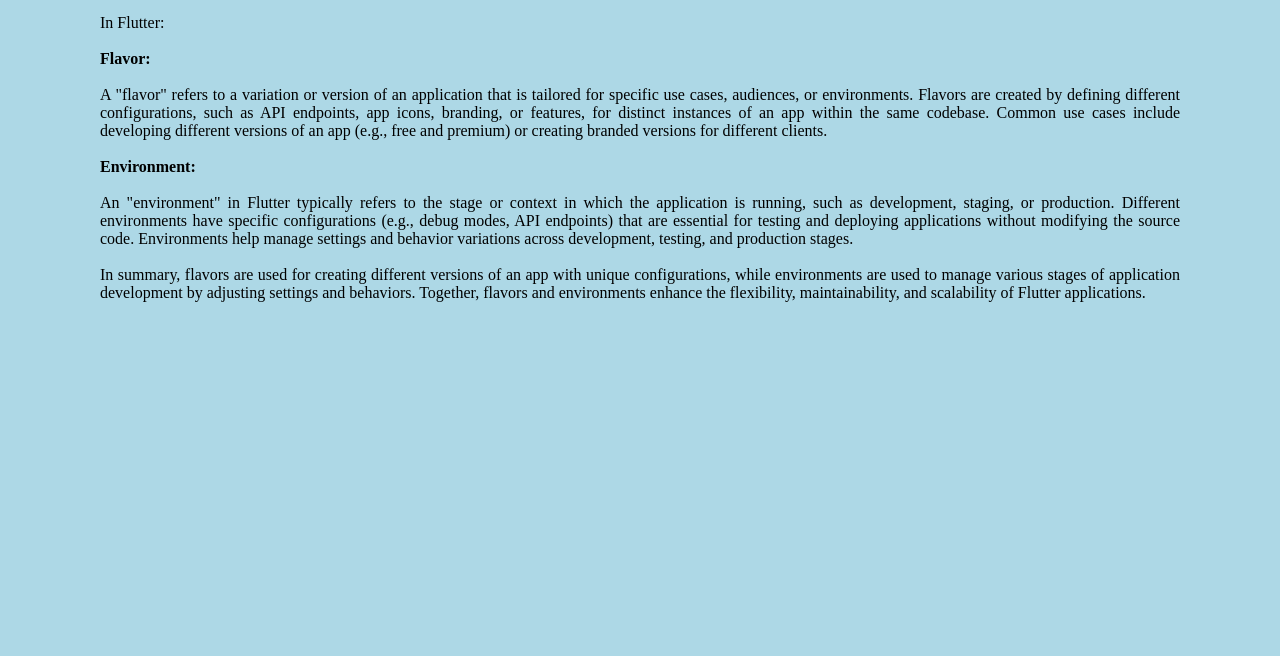
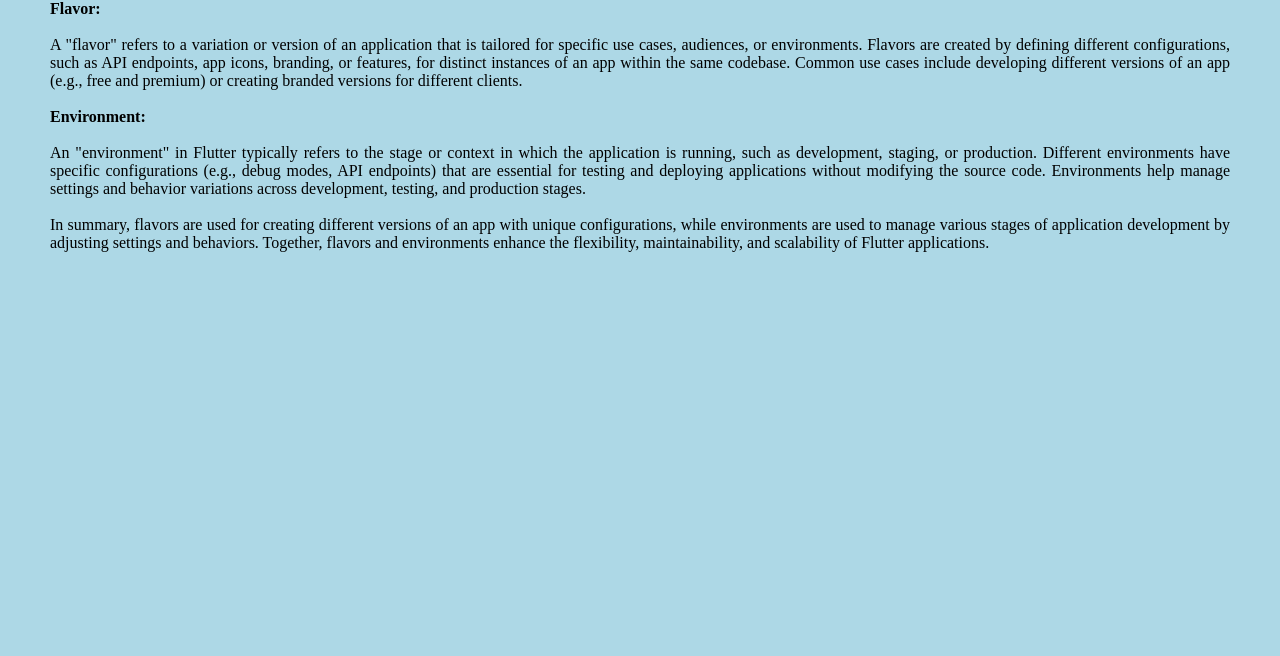
Before and after one commit to j1pishraft/flutter_falvor_management, a plain HTML site: page index.html in a window 1280 px wide. Shown: the part 144-800 px from the top of the page. Drawn offline with Linux system fonts and the light colour scheme.

Commit message:
Update styles.css

```diff
--- a/styles.css
+++ b/styles.css
@@ -1,5 +1,5 @@
 body{
-    margin: 100;
+    margin: 50;
     background: lightblue;
     text-align: left;
     text-align: justify;
```
